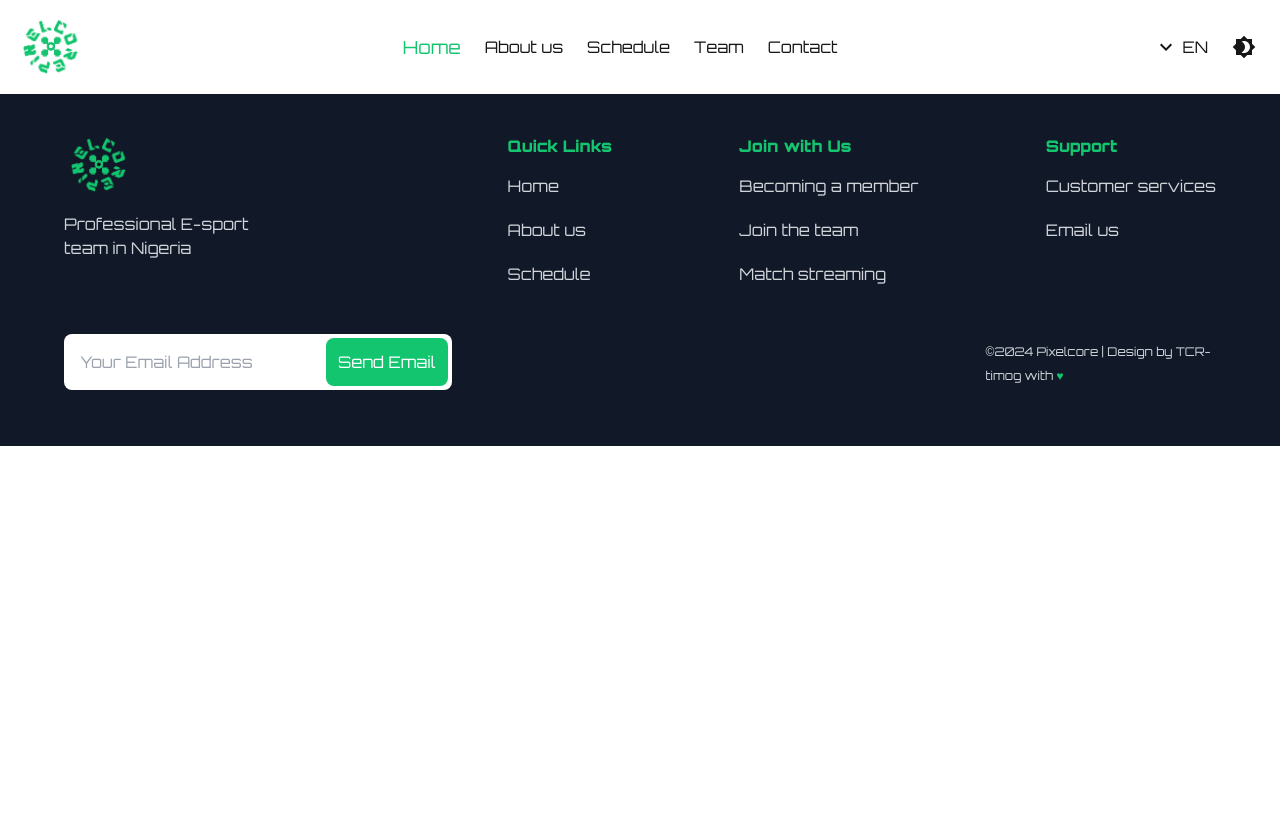
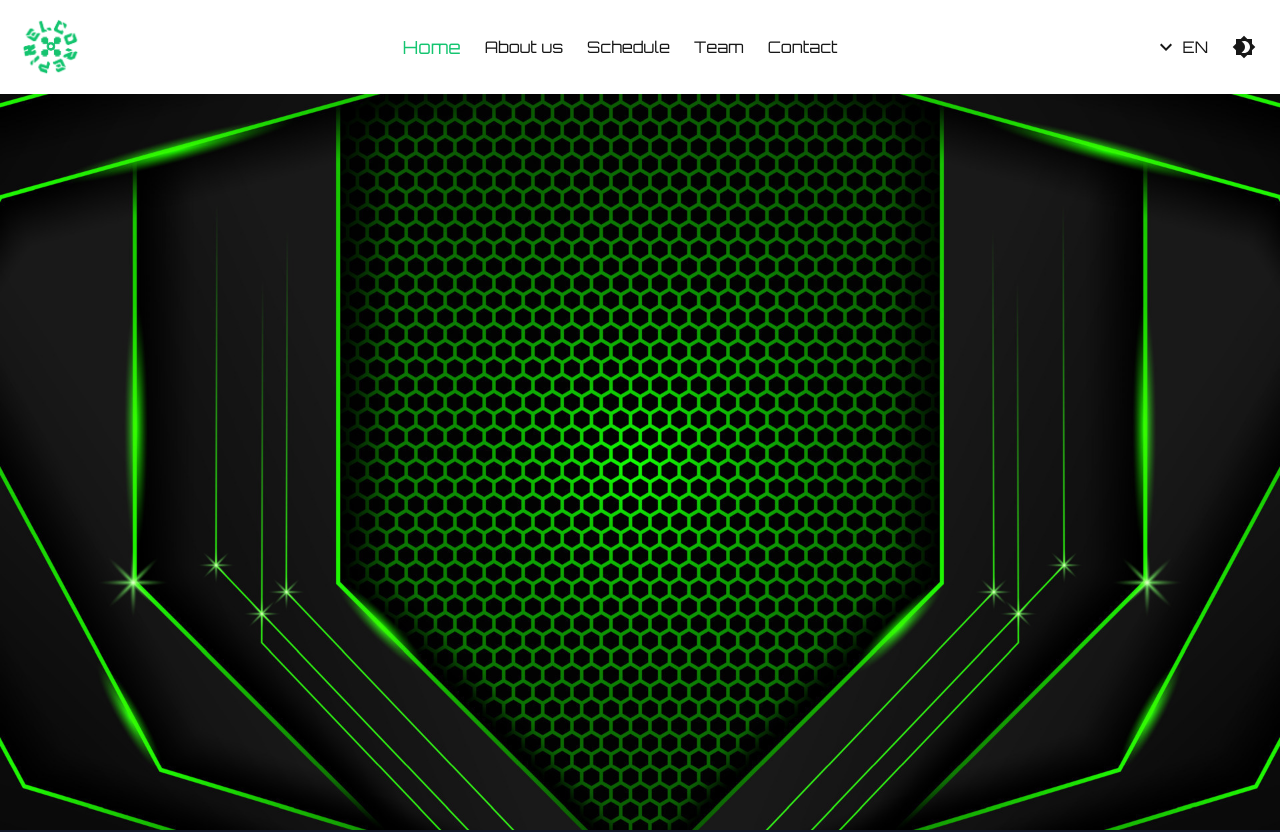
Before and after one commit to djtimog/pixelcore-gaming, a Next.js app: page / in a window 1280 px wide. Shown: the top 832 px of the page. Before the commit the page ends 800 px from the top, so only its background shows below. Built offline with nearby package versions, Linux system fonts and the light colour scheme.

Commit message:
feat: add background image and integrate Sass for styling

```diff
--- /dev/null
+++ b/app/app.module.scss
@@ -0,0 +1,7 @@
+
+
+.bgImage {
+    background-image: url('../public/pxc-bg-image.jpg');
+    background-size: cover;
+    background-position: center;
+}
--- a/app/page.tsx
+++ b/app/page.tsx
@@ -1,12 +1,16 @@
 import Footer from "@/components/footer";
 import Header from "@/components/header";
 import Image from "next/image";
+import styles from "./app.module.scss"
 
 export default function Home() {
   return (
     <>
       <Header />
       <main>
+        <section>
+          <div className={`h-[92vh] ${styles.bgImage}`}></div>
+        </section>
       </main>
       <Footer />
     </>
--- a/package.json
+++ b/package.json
@@ -16,7 +16,8 @@
     "framer-motion": "^11.15.0",
     "next": "15.1.2",
     "react": "19.0.0-rc-66855b96-20241106",
-    "react-dom": "19.0.0-rc-66855b96-20241106"
+    "react-dom": "19.0.0-rc-66855b96-20241106",
+    "sass": "^1.83.0"
   },
   "devDependencies": {
     "@types/node": "^20",
```
Also changed, not shown: public/pxc-bg-image.jpg (added), 1 other file (tests, documents, lock files or other folders).
